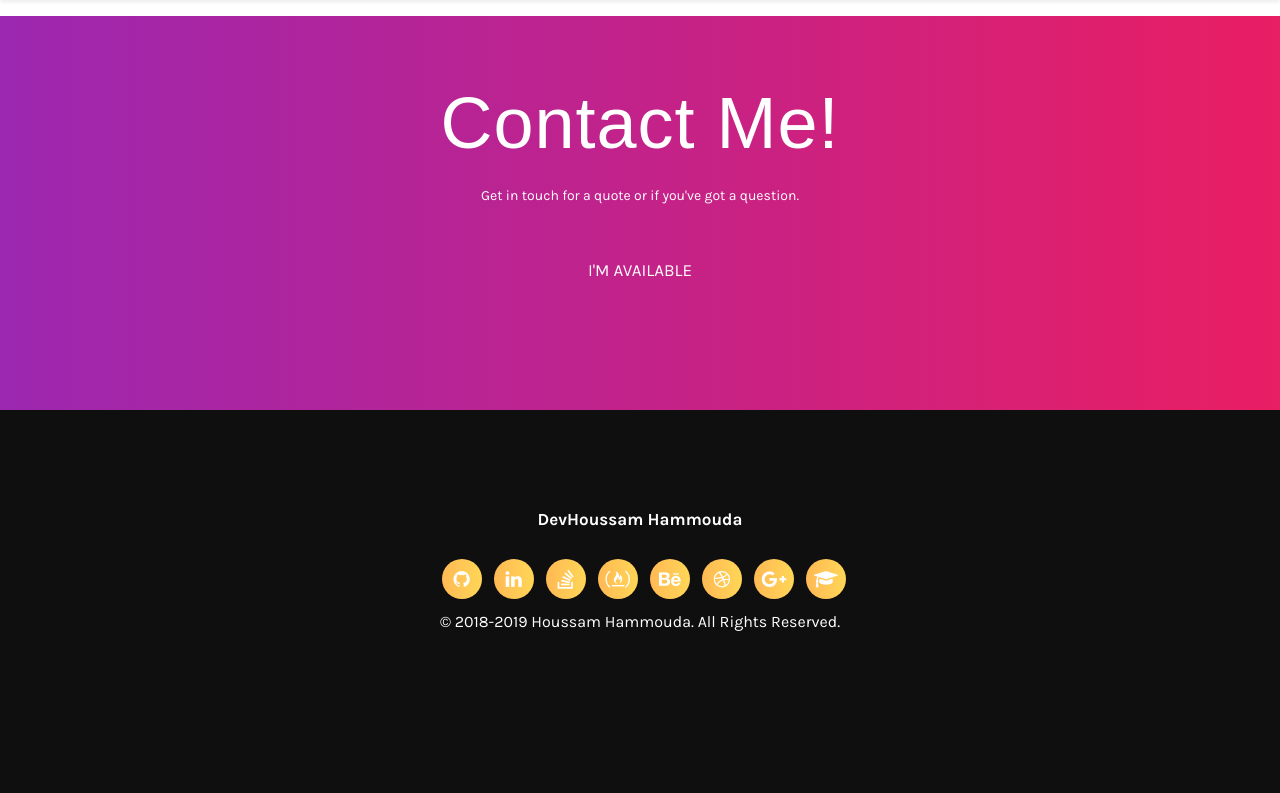
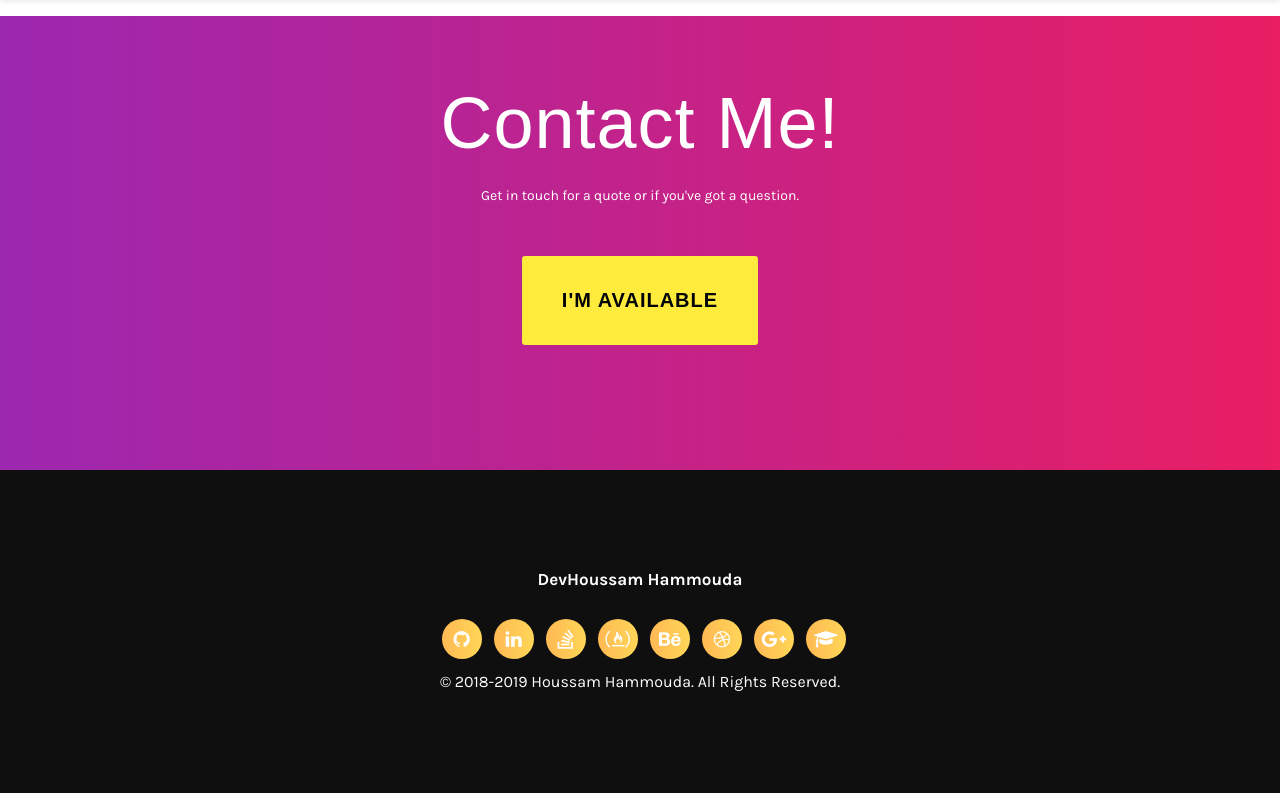
Before and after one commit to om-theme4all/om-theme4all.github.io, a PHP site: page /contact.html in a window 1280 px wide. Shown: the part 71-864 px from the top of the page. Before the commit the page ends 702 px from the top, so only its background shows below. Run offline with PHP 8.4, Linux system fonts and the light colour scheme.

Commit message:
Update style.css

```diff
--- a/css/style.css
+++ b/css/style.css
@@ -572,6 +572,19 @@
 .skill .false {
     opacity: 0.19;
 }
+span.here_me {
+    font-size: 1.25rem;
+    padding: 30px 40px;
+    display: inline-flex;
+    border-radius: 3px;
+    background: #FFEB3B;
+    font-family: "IBM Plex Sans Condensed",sans-serif;
+    font-weight: 600;
+    letter-spacing: 1px;
+    text-transform: uppercase;
+    color: #020406;
+}
+
 /*=================================*/
 /*  Footer
 /*=================================*/
```
